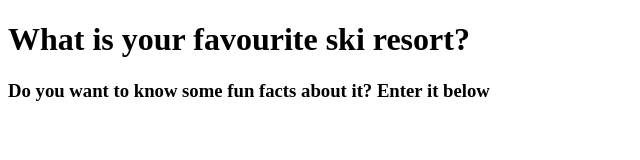
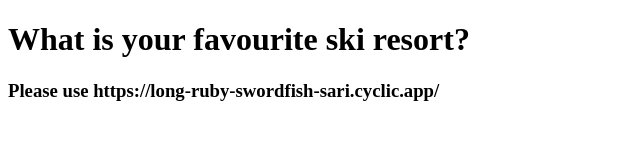
Before and after one commit to MikeJakuszewski/ski-resorts-api, a website: page index.html in a window 1280 px wide. Shown: the whole page, without its empty margins (0-640 px from the left). Drawn offline with Linux system fonts and the light colour scheme.

Commit message:
adding change to index.html

```diff
--- a/index.html
+++ b/index.html
@@ -9,7 +9,7 @@
 <body>
 
     <h1>What is your favourite ski resort?</h1>
-    <h3>Do you want to know some fun facts about it? Enter it below</h3>
+    <h3>Please use https://long-ruby-swordfish-sari.cyclic.app/</h3>
 
 </body>
 </html>
```
